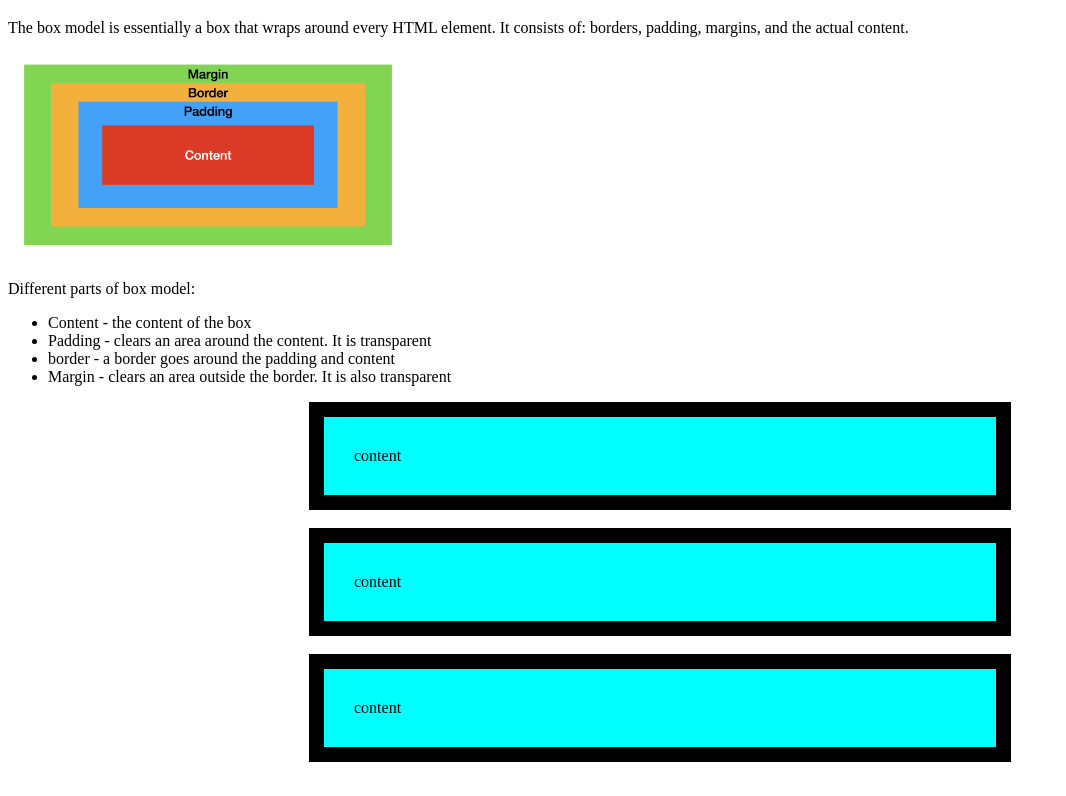
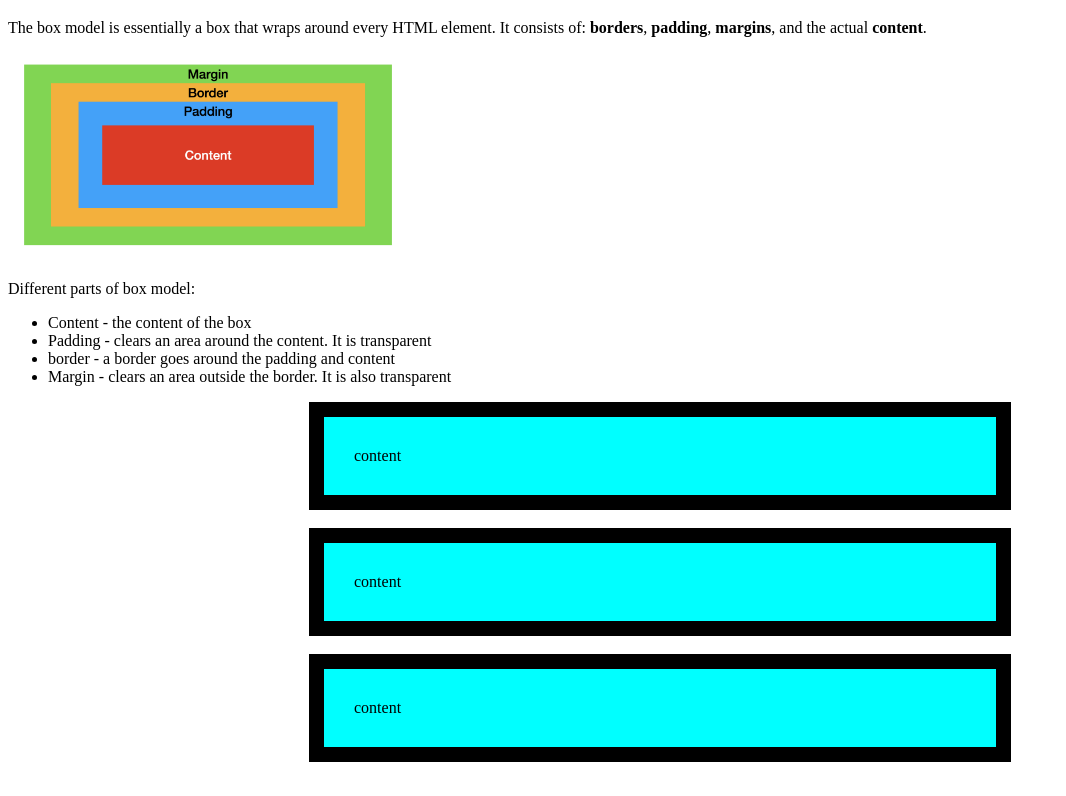
Before and after one commit to Mu-een/boxmodel, a plain HTML site: page index.html in a window 1280 px wide. Shown: the part 48-844 px from the top of the page, without its empty margins (0-1066 px from the left). Drawn offline with Linux system fonts and the light colour scheme.

Commit message:
box model

```diff
--- a/index.html
+++ b/index.html
@@ -10,7 +10,7 @@
 <body>
     <section >
         <h2>Box Model</h2>
-        <p>The box model is essentially a box that wraps around every HTML element. It consists of: borders, padding, margins, and the actual content.</p>
+        <p>The box model is essentially a box that wraps around every HTML element. It consists of: <b>borders</b>, <b>padding</b>, <b>margins</b>, and the actual <b>content</b>.</p>
         <img class=img src="1_E_YuB8x1B3T3h6PIJ_I9qQ.png">
         <p>Different parts of box model:</p>
         <ul>
```
